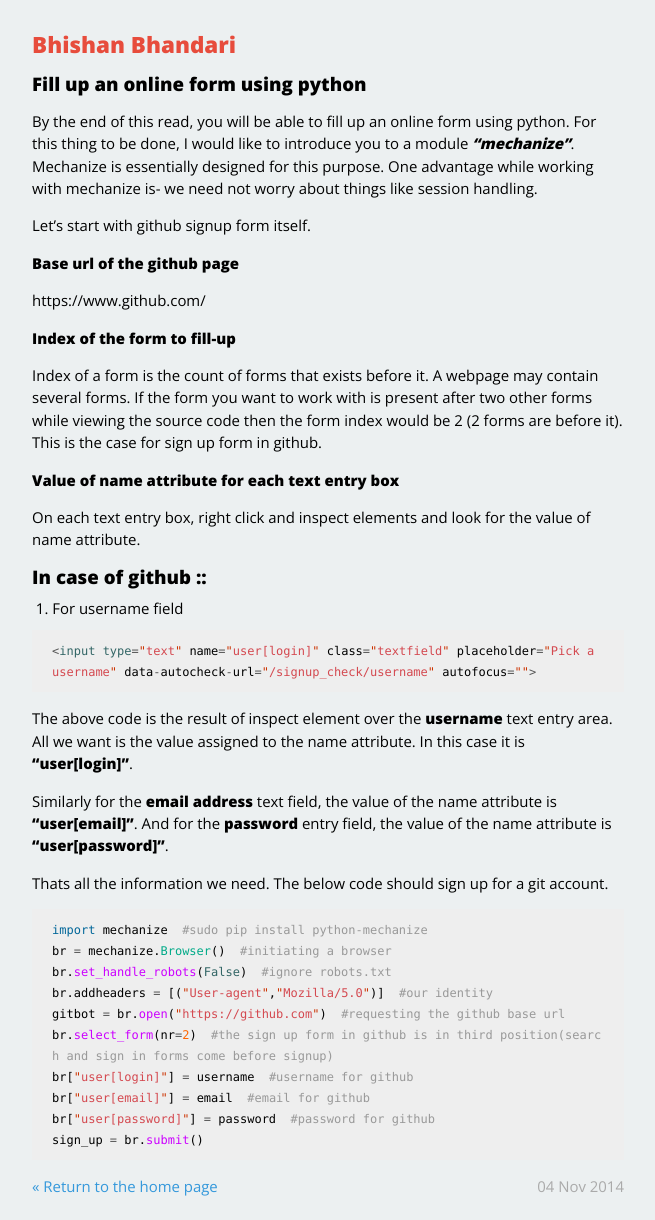
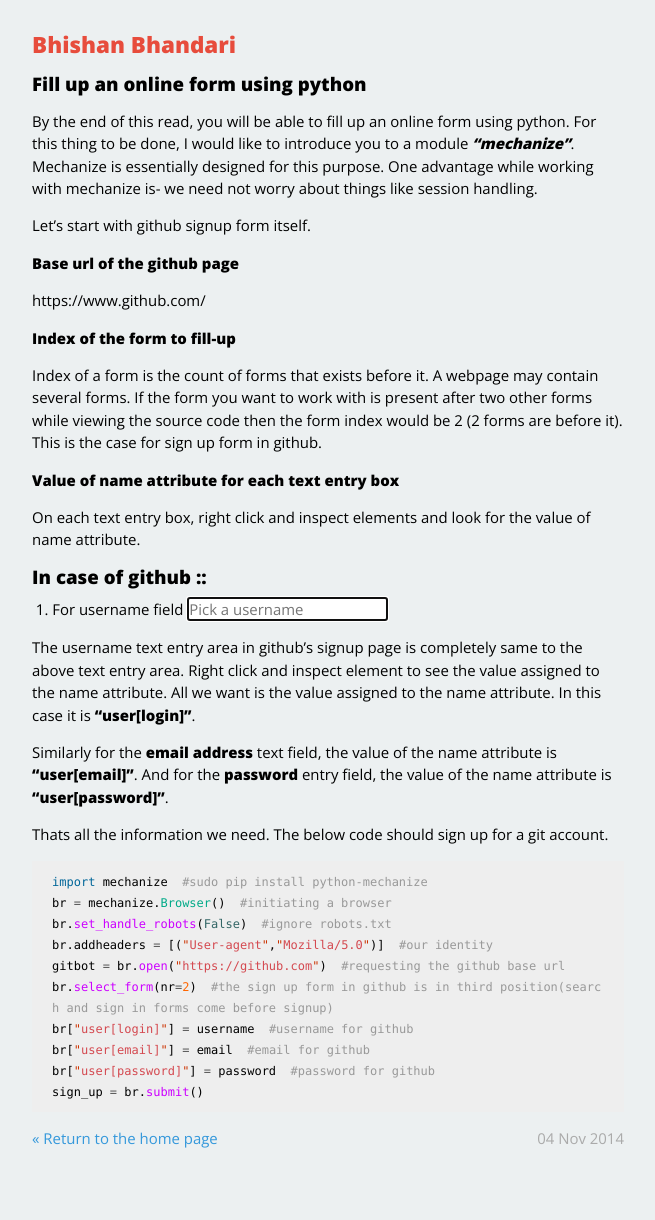
Before and after one commit to bhishan/bhishan.github.io, a Jekyll site: the page built from _posts/2014-11-04-fill-up-online-form-using-python.markdown, in a window 1280 px wide. Shown: the whole page, without its empty margins (312-967 px from the left). Built offline with Jekyll 4.4.1, drawn with Linux system fonts in a browser that asks for light colours; Markdown is read by kramdown in place of the engine named in the settings; after the commit the page ends 1171 px from its top, so only the background shows below that.

Commit message:
Update 2014-11-04-fill-up-online-form-using-python.markdown

```diff
--- a/_posts/2014-11-04-fill-up-online-form-using-python.markdown
+++ b/_posts/2014-11-04-fill-up-online-form-using-python.markdown
@@ -24,10 +24,9 @@ On each text entry box, right click and inspect elements and look for the value
 In case of github ::
 --------------------
 1. For username field
-{% highlight python %}
 <input type="text" name="user[login]" class="textfield" placeholder="Pick a username" data-autocheck-url="/signup_check/username" autofocus="">
-{% endhighlight %}
-The above code is the result of inspect element over the **username** text entry area. All we want is the value assigned to the name attribute. In this case it is **"user[login]"**.
+
+The username text entry area in github's signup page is completely same to the above text entry area. Right click and inspect element to see the value assigned to the name attribute. All we want is the value assigned to the name attribute. In this case it is **"user[login]"**.
 
 Similarly for the **email address** text field, the value of the name attribute is **"user[email]"**.
 And for the **password** entry field, the value of the name attribute is **"user[password]"**.
```
